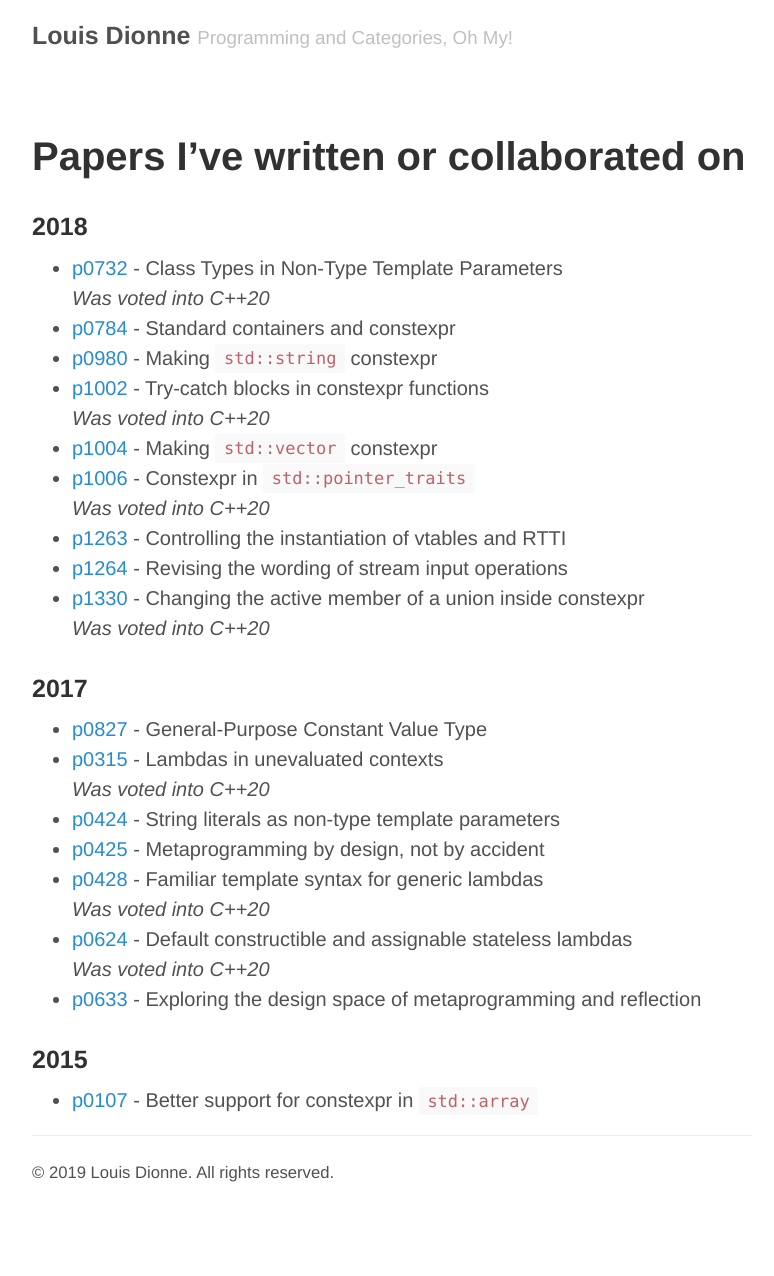
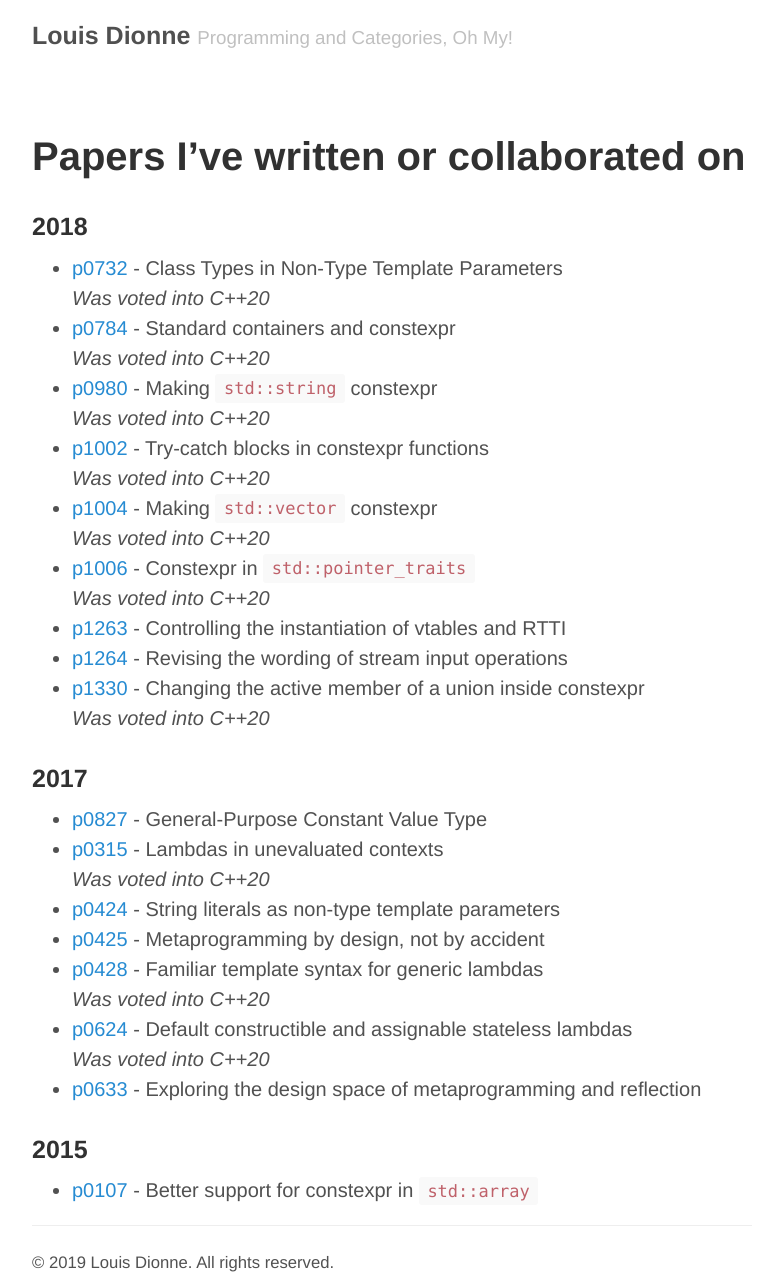
Before and after one commit to ldionne/ldionne.github.io, a Jekyll site: the page built from papers.md, in a window 1280 px wide. Shown: the whole page, without its empty margins (248-1022 px from the left). Built offline with Jekyll 4.4.1, drawn with Linux system fonts in a browser that asks for light colours; before the commit the page ends 1186 px from its top, so only the background shows below that.

Commit message:
Update paper statuses

```diff
--- a/papers.md
+++ b/papers.md
@@ -9,10 +9,13 @@ title: Papers I've written
 - [p0732](http://wg21.link/p0732) - Class Types in Non-Type Template Parameters
   <br>_Was voted into C++20_
 - [p0784](http://wg21.link/p0784) - Standard containers and constexpr
+  <br>_Was voted into C++20_
 - [p0980](http://wg21.link/p0980) - Making `std::string` constexpr
+  <br>_Was voted into C++20_
 - [p1002](http://wg21.link/p1002) - Try-catch blocks in constexpr functions
   <br>_Was voted into C++20_
 - [p1004](http://wg21.link/p1004) - Making `std::vector` constexpr
+  <br>_Was voted into C++20_
 - [p1006](http://wg21.link/p1006) - Constexpr in `std::pointer_traits`
   <br>_Was voted into C++20_
 - [p1263](http://wg21.link/p1263) - Controlling the instantiation of vtables and RTTI
```
